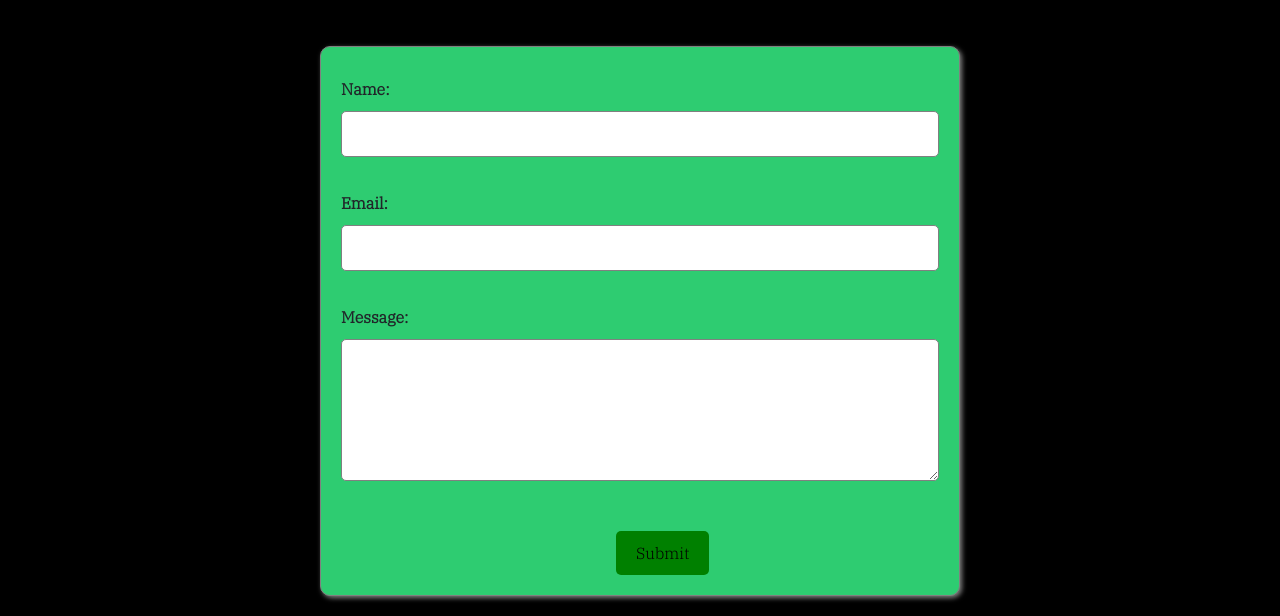
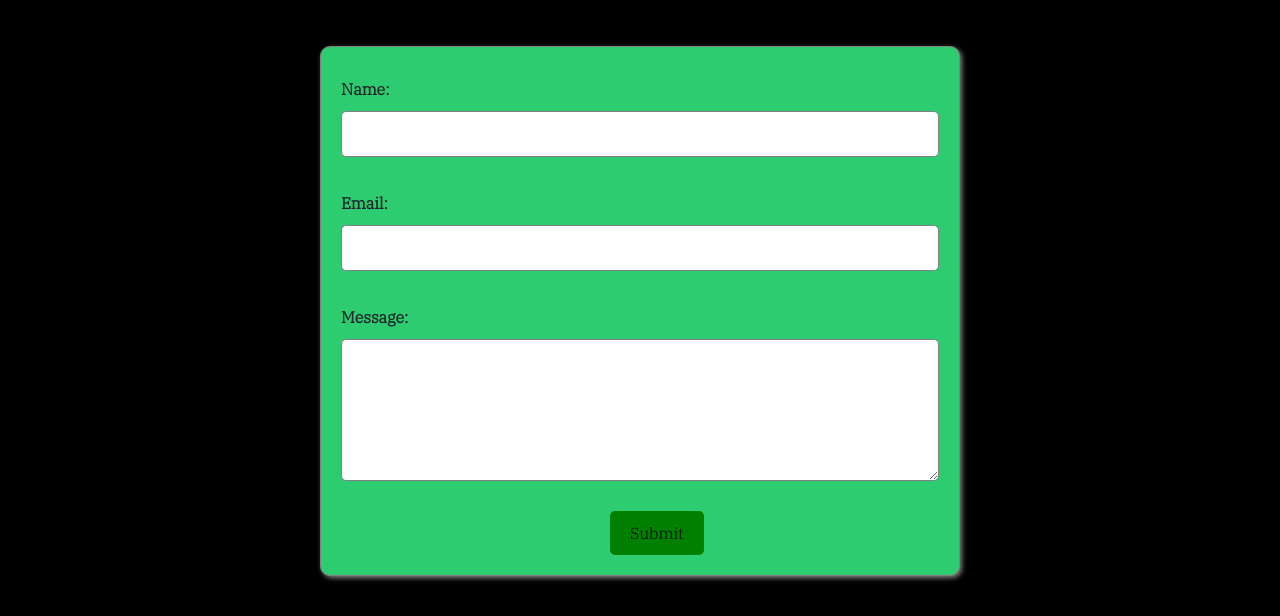
Before and after one commit to moadgusbi/myportfolio, a plain HTML site: page contactme.html in a window 1280 px wide. Shown: the part 184-800 px from the top of the page. Drawn offline with nearby package versions, Linux system fonts and the light colour scheme; a web font is replaced by a local one.

Commit message:
Update index.css

```diff
--- a/index.css
+++ b/index.css
@@ -197,15 +197,16 @@ textarea {
 }
 
 input[type="submit"] {
-    margin-top: 20px;
+    display: flex;
+    align-items: center;
+    align-content: center;
+    margin-left: 45%;
     padding: 10px 20px;
     background-color: green;
     color: rgb(0, 0, 0);
     border: none;
     border-radius: 5px;
     font-size: 16px;
-    margin-left: 275px;
-
 
 }
 
```
